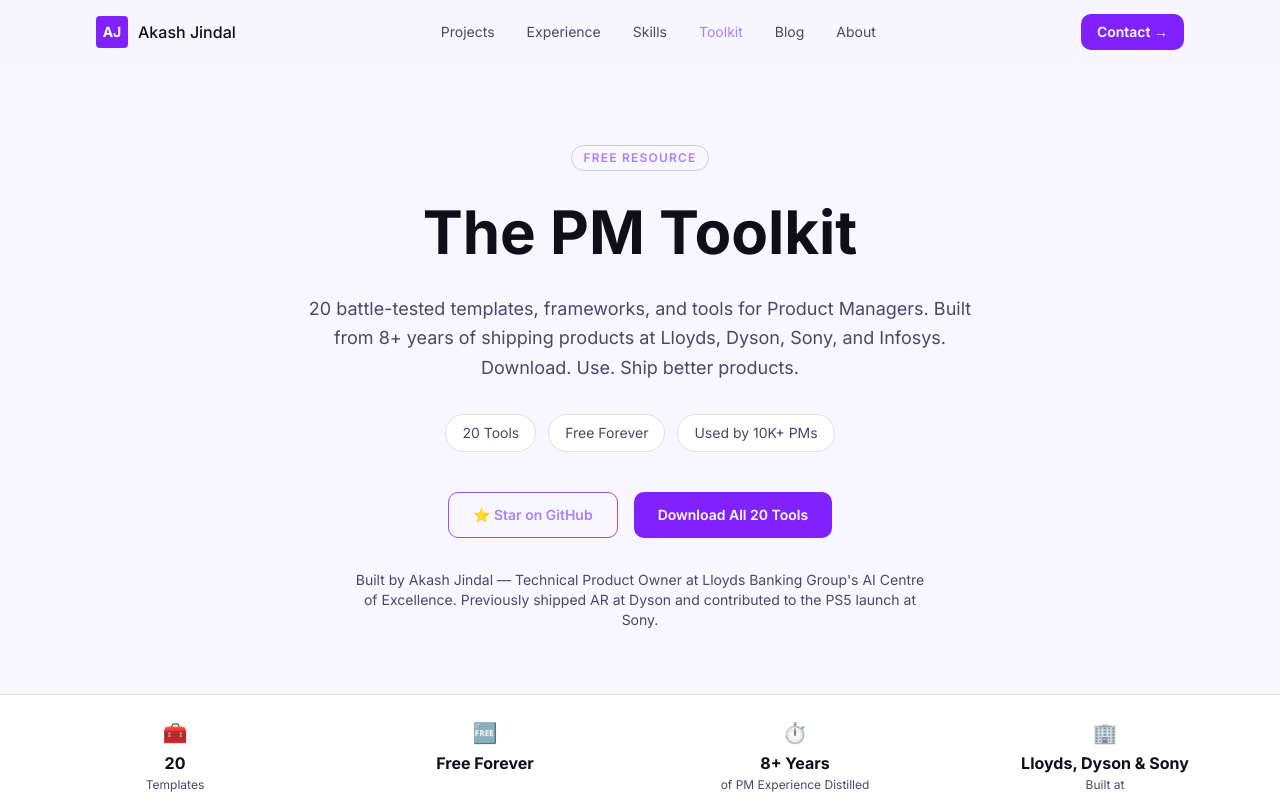
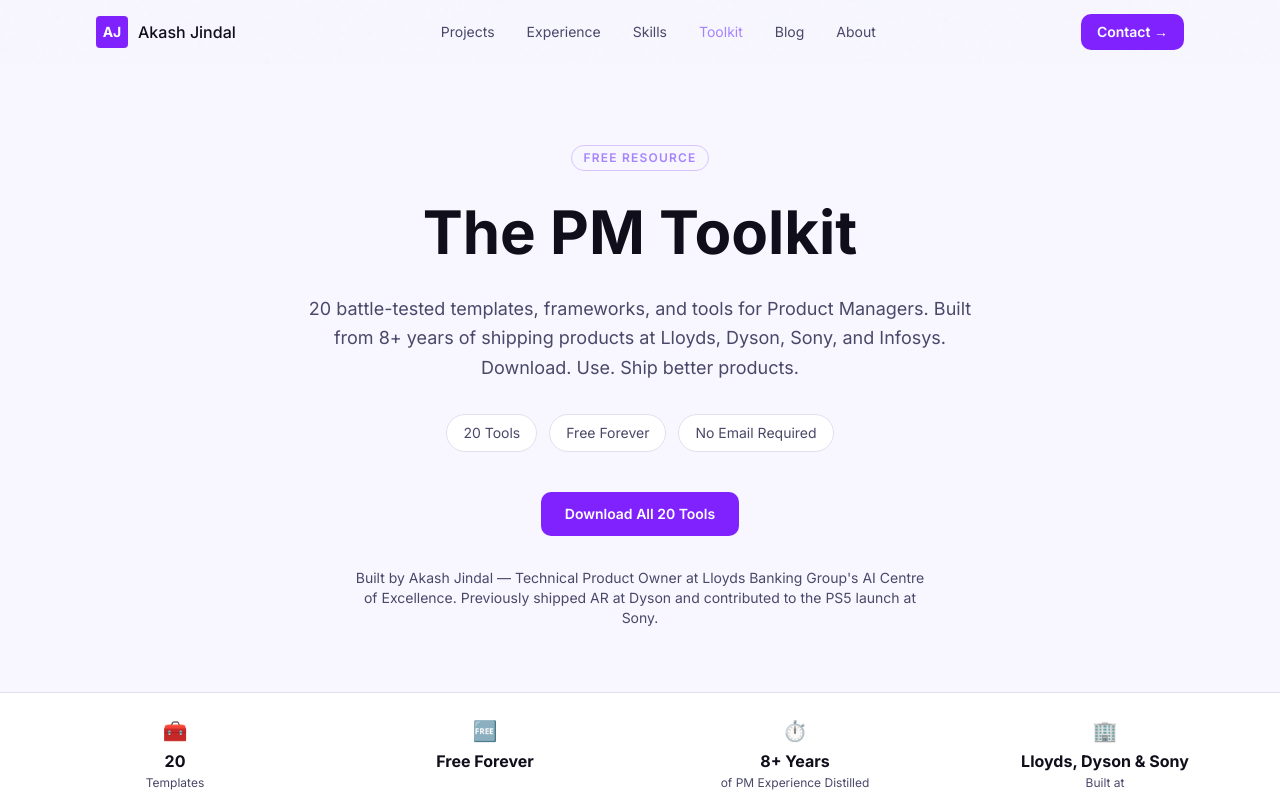
Before and after one commit to akashjindal423/akashjindal-portfolio, a Next.js app: page /toolkit in a window 1280 px wide. Shown: the top 800 px of the page. Built offline with nearby package versions, Linux system fonts and the light colour scheme.

Commit message:
Remove GitHub buttons from toolkit page

```diff
--- a/app/toolkit/page.tsx
+++ b/app/toolkit/page.tsx
@@ -72,7 +72,7 @@ export default function ToolkitPage() {
 
         {/* Stat pills */}
         <div className="flex flex-wrap justify-center gap-3 mb-10">
-          {["20 Tools", "Free Forever", "Used by 10K+ PMs"].map(s => (
+          {["20 Tools", "Free Forever", "No Email Required"].map(s => (
             <span
               key={s}
               className="px-4 py-2 bg-[var(--surface)] border border-[var(--border)] rounded-full text-sm text-[var(--text-muted)]"
@@ -83,15 +83,7 @@ export default function ToolkitPage() {
         </div>
 
         {/* CTA buttons */}
-        <div className="flex flex-wrap justify-center gap-4 mb-8">
-          <a
-            href="https://github.com/akash-jindal/pm-toolkit"
-            target="_blank"
-            rel="noopener noreferrer"
-            className="inline-flex items-center gap-2 px-6 py-3 rounded-lg border border-violet-500 text-violet-400 text-sm font-semibold hover:bg-violet-500/10 transition-all duration-200"
-          >
-            ⭐ Star on GitHub
-          </a>
+        <div className="flex justify-center mb-8">
           <a
             href="#tools"
             className="inline-flex items-center gap-2 px-6 py-3 rounded-lg bg-violet-600 hover:bg-violet-500 text-white text-sm font-semibold transition-all duration-200"
@@ -281,15 +273,7 @@ export default function ToolkitPage() {
             Everything you need to ship better products
           </h2>
           <p className="text-[var(--text-muted)] mb-8">20 templates. Completely free. No email required.</p>
-          <div className="flex flex-wrap justify-center gap-4">
-            <a
-              href="https://github.com/akash-jindal/pm-toolkit"
-              target="_blank"
-              rel="noopener noreferrer"
-              className="inline-flex items-center gap-2 px-6 py-3 rounded-lg border border-violet-500 text-violet-400 text-sm font-semibold hover:bg-violet-500/10 transition-all duration-200"
-            >
-              ⭐ Star on GitHub
-            </a>
+          <div className="flex justify-center">
             <Link
               href="/"
               className="inline-flex items-center gap-2 px-6 py-3 rounded-lg bg-violet-600 hover:bg-violet-500 text-white text-sm font-semibold transition-all duration-200"
```
